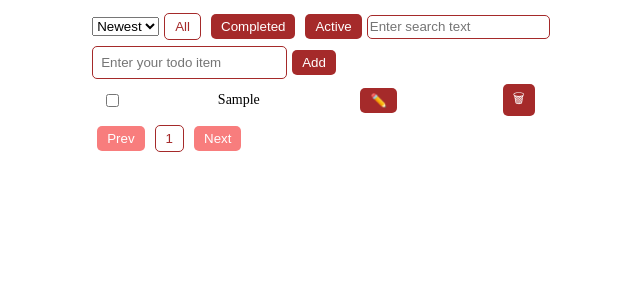
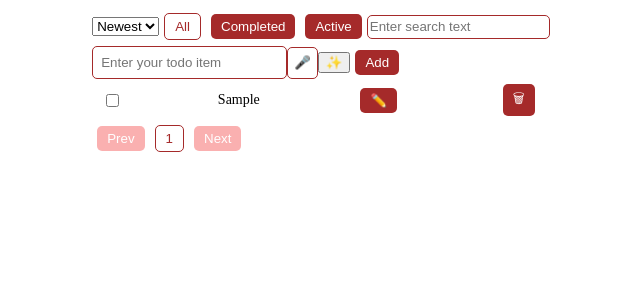
Before and after one commit to manohari1990/react_practice, a React app in the folder REACT_TASK1/: page / in a window 1280 px wide. Both pictures are taken after typing "Sample" into the empty fields and a click on the button "Add". Shown: the top 300 px of the page, without its empty margins (319-959 px from the left). Built offline with nearby package versions, Linux system fonts and the light colour scheme.

Commit message:
AI speech recognition & AI improve text component UI is ready - pending with service and functionality and testing

```diff
--- a/REACT_TASK1/src/App.css
+++ b/REACT_TASK1/src/App.css
@@ -23,8 +23,10 @@ body{
     border: 1px solid brown;
     color: brown;
 }
-.disabled{
+.primary__button:disabled{
     pointer-events: none;
+    cursor: not-allowed;
+    opacity: 0.6;
     background-color: rgb(248, 125, 125);
 }
 
@@ -68,3 +70,9 @@ body{
 .marg_5{
     margin: 5px;
 }
+.no__bg{
+    background-color: transparent;
+    border: 1px solid brown;
+    height: 32px;
+    border-radius: 5px;
+}
--- /dev/null
+++ b/REACT_TASK1/src/components/todo/AIInput.jsx
@@ -0,0 +1,46 @@
+import { useState } from "react"
+import { buildAIPrompt } from "../../utils/helpers"
+
+function AIInput({input, context, onAccept}){
+
+    const [isLoading, setIsLoading] = useState(false)
+    const [generatedText, setGeneratedText] = useState('')
+    const [showConfirm, setShowConfirm] = useState(false)
+    const improveText = async () =>{
+        setIsLoading(true)
+        const updatedContext = buildAIPrompt(context, input)
+        // const suggestionText = await improveTodo(input);
+        console.log("lets imagine API called, processed and provide enhanced version here")
+        setGeneratedText(suggestionText)
+        setIsLoading(false)
+        setShowConfirm(true)
+    }
+
+    const acceptedSuggestion = () =>{
+        onAccept(generatedText)
+        resetSuggestions()
+    }
+
+    const resetSuggestions = () =>{
+        setGeneratedText('')
+        setShowConfirm(false)
+    }
+
+    return(
+        <>
+            {!isLoading && !showConfirm &&
+                <button onClick={improveText}>✨</button>
+            }
+            {!isLoading && showConfirm &&
+                <div>
+                    <input className="primary__input" type="text" value={generatedText} onChange={(e)=>setGeneratedText(e.target.value)} />
+                    <button onClick={acceptedSuggestion}>Accept</button>
+                    <button onClick={resetSuggestions}>Cancel</button>
+                </div>
+            }
+            {isLoading && <p>Generating...</p>}
+        </>
+    )
+}
+
+export default AIInput
--- /dev/null
+++ b/REACT_TASK1/src/components/todo/AISpeechInput.jsx
@@ -0,0 +1,79 @@
+/**
+ *
+ * TODO:
+ * - Fix microphone environment
+ * - Replace useState(recognition) with useRef
+ * - Call captureSpeech() from onresult
+ * - Test permission denied flow
+ * - Test no speech detected
+ *
+ */
+
+import { useEffect, useState } from "react";
+
+function AISpeechInput({captureSpeech, enableListening, setEnableListening}){
+    let message = ''
+    const [recognition, setRecognition] = useState(null)
+
+    const startListen = () =>{
+        if(recognition){
+            recognition.start()
+        }
+    }
+
+    const stopListen = () =>{
+        if(recognition){
+            recognition.stop()
+        }
+    }
+
+    useEffect(()=>{
+        if("webkitSpeechRecognition" in window || "SpeechRecognition" in window){
+
+            const SpeechRecognition = window.SpeechRecognition || window.webkitSpeechRecognition;
+            const recognitionInstance = new SpeechRecognition() // init speech recognition instance
+
+            //config settings
+            recognitionInstance.lang = "en-US"
+            recognitionInstance.continuous = false
+            recognitionInstance.interimResults = false
+
+            recognitionInstance.onstart = () =>{
+                setEnableListening(true)
+            }
+            recognitionInstance.onresult = (event) =>{
+                const transcript = event.results[0][0].transcript
+                message = {'message': transcript}
+                captureSpeech(message)
+                console.log('Confidence score:', event.results[0][0].confidence)
+            }
+            recognitionInstance.onend = ()=>{
+                setEnableListening(false)
+            }
+
+            setRecognition(recognitionInstance)
+
+            recognitionInstance.onerror = (event) =>{
+                console.error('Error:', event.error)
+                message = {'error': event.error}
+            }
+        }else{
+            message = {'error':"Your browser does not support the Web speech API"}
+        }
+    },[])
+
+    return(
+        <>
+            {
+                enableListening ?
+                <div>
+                    <span>Listening...</span>
+                    <button className="primary__button" onClick={stopListen}>Stop</button>
+                </div>
+                : <button className="no__bg" onClick={startListen}>🎤</button>
+            }
+        </>
+    )
+}
+
+export default AISpeechInput
--- a/REACT_TASK1/src/components/todo/TodoInput.jsx
+++ b/REACT_TASK1/src/components/todo/TodoInput.jsx
@@ -1,16 +1,49 @@
 // Responsible only for
 // input, Add button
 
+import { useState } from 'react'
+import AISpeechInput from './AISpeechInput'
+import AIInput from './AIInput'
 function TodoInput({input, handleAddTodo, handleUpdateItem, handleCancelUpdate, handleInputChange, isUpdate}) {
+    const [enableListening, setEnableListening] = useState(false)
+    const captureSpeech = (response) =>{
+        setEnableListening(prev=>!prev)
+        // if(!response.error){
+        //     handleInputChange(response.message)
+        // }
+    }
     return(
         <div className="row_content">
             <div>
-                <input placeholder="Enter your todo item" className="primary__input" value={input} onChange={(e)=> handleInputChange(e.target.value)}/>{isUpdate && <button className="primary__button" onClick={handleCancelUpdate}>X</button>}
+                <input placeholder="Enter your todo item" className="primary__input" value={input} onChange={(e)=> handleInputChange(e.target.value)}/>
+                <AISpeechInput captureSpeech={captureSpeech} enableListening={enableListening} setEnableListening={setEnableListening}/>
+                <AIInput input={input} context={"improveTodo"} onAccept={handleInputChange}/>
             </div>
-            {!isUpdate ? <button className="primary__button" onClick={handleAddTodo}>Add</button> : <button className="primary__button" onClick={handleUpdateItem}>Update</button>}
-
+            {!isUpdate && !enableListening ? <button className="primary__button" onClick={handleAddTodo}>Add</button> : !enableListening &&
+                <>
+                {isUpdate && <button className="primary__button" onClick={handleCancelUpdate}>X</button>}
+                <button className="primary__button" onClick={handleUpdateItem}>Update</button>
+                </>
+            }
         </div>
     )
 }
 
 export default TodoInput
+
+
+
+// function TodoInput({input, handleAddTodo, handleUpdateItem, handleCancelUpdate, handleInputChange, isUpdate}) {
+//     return(
+//         <div className="row_content">
+//             <div>
+//                 <input placeholder="Enter your todo title" className="primary__input" value={input.title} onChange={(e)=> handleInputChange({'title':e.target.value})}/>{isUpdate && <button className="primary__button" onClick={handleCancelUpdate}>X</button>}
+//                 <textarea placeholder="Enter your todo details" className="primary__input" value={input.detail} onChange={(e)=> handleInputChange({'details':e.target.value})}/>
+//             </div>
+//             {!isUpdate ? <button className="primary__button" onClick={handleAddTodo}>Add</button> : <button className="primary__button" onClick={handleUpdateItem}>Update</button>}
+
+//         </div>
+//     )
+// }
+
+// export default TodoInput
--- a/REACT_TASK1/src/components/todo/TodoPagination.jsx
+++ b/REACT_TASK1/src/components/todo/TodoPagination.jsx
@@ -1,7 +1,4 @@
 /*
-Edge Case 7 - <Prev> 1 2 3 .... 10 11<Next> - In-progress - Left with Next & prev
-Edge Case 8 - the next should not be shown if the user is already on last page- need to work on
-Edge Case 9 - the prev should not be shown if the user is already on page 1- need to work on
 Edge Case 10 - it should handle but with fail safe.. if the 5000 is not exists then should not break UI - need to work on
 */
 
@@ -9,19 +6,21 @@ Edge Case 10 - it should handle but with fail safe.. if the 5000 is not exists t
 function TodoPagination({currentPage, totalPages, handlePage, displayPages}){
     return(
         <div className="row_content">
-            <button className={`primary__button ${currentPage===1?'disabled':''}`} onClick={()=>handlePage(currentPage-1)}>Prev</button>
             {
-                displayPages.length > 0 && displayPages.map((i, index)=>{
-                    if (i === '...') return <span  key={`ellipse-${index}`}>...</span>
-                    else return <button className={`primary__button ${currentPage == i ? 'active' : ''}`} key={i} onClick={()=>handlePage(i)}>{i}</button>
-                })
+                displayPages.length > 0 && (
+                    <>
+                        <button className={`primary__button`} onClick={()=>handlePage(currentPage-1)} disabled={currentPage===1}>Prev</button>
+                        {
+                            displayPages.map((page, index)=>{
+                                if (page === '...') return <span  key={`ellipse-${index}`}>...</span>
+                                else return <button className={`primary__button ${currentPage == page ? 'active' : ''}`} key={page} onClick={()=>handlePage(page)}>{page}</button>
+                            })
+                        }
+                        <button className={`primary__button`} onClick={()=>handlePage(currentPage+1)} disabled={currentPage===totalPages}>Next</button>
+                    </>
+                )
             }
-            {
-                displayPages.length === 0 && <div>No Todos Yet!</div>
-            }
-            <button className={`primary__button ${currentPage===totalPages?'disabled':''}`} onClick={()=>handlePage(currentPage+1)}>Next</button>
         </div>
-
     )
 }
 
--- a/REACT_TASK1/src/utils/helpers.jsx
+++ b/REACT_TASK1/src/utils/helpers.js
@@ -15,11 +15,8 @@ export function sortedList(list, seletedSortOption){
         default:
             break;
     }
-
     return list
-
 }
-
 
 export function buildPagination(currentPage, totalPages) {
     // const pageList = [1, currentPage-1 !==0 ? currentPage-1 : 1, currentPage, currentPage+1 < totalPages ? currentPage+1 : 1 , totalPages]
@@ -49,3 +46,12 @@ export function buildPagination(currentPage, totalPages) {
     }
     return displayPages
 }
+
+export function buildAIPrompt(context, input){
+
+    return {
+        'role': "...",
+        'rules': "...",
+        'input': "..."
+    }
+}
```
Also changed, not shown: REACT_TASK1/src/services/aiService.js (added).
